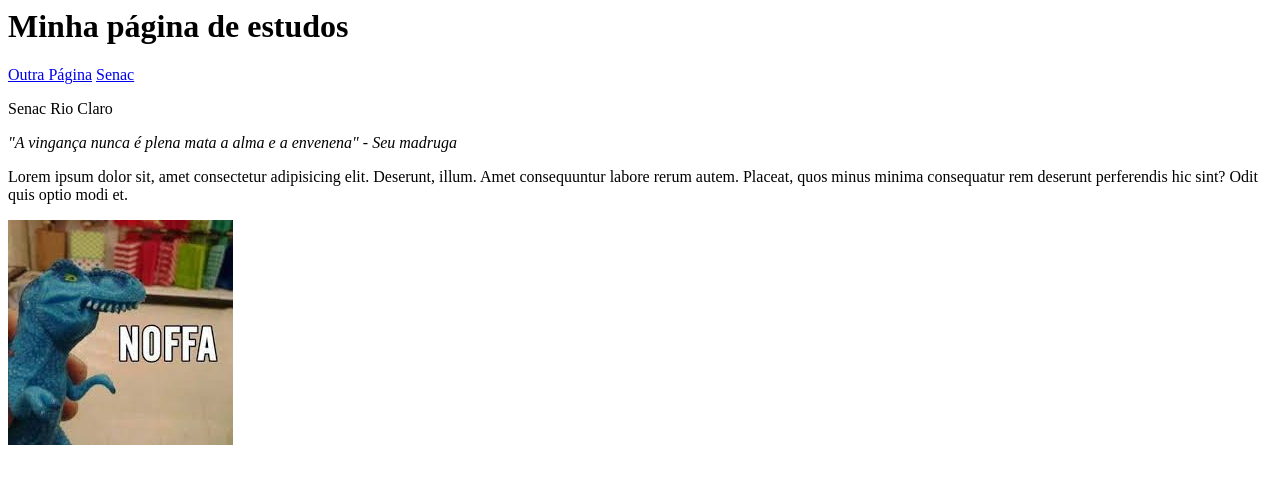
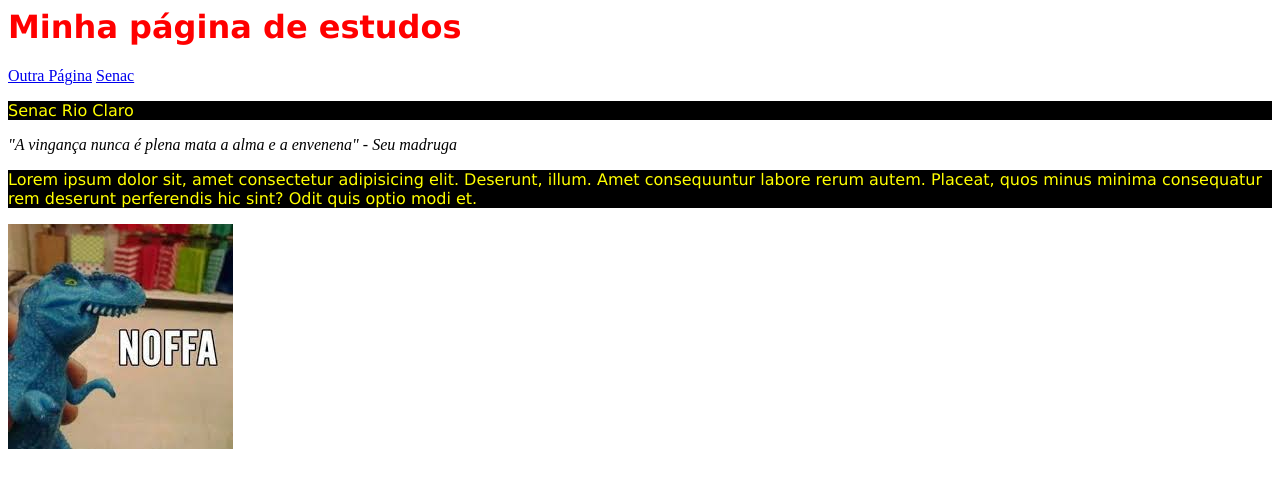
Before and after one commit to WileyReis/primeirapagina, a plain HTML site: page index.html in a window 1280 px wide. Drawn offline with Linux system fonts and the light colour scheme.

Commit message:
Add files via upload

```diff
--- a/index.html
+++ b/index.html
@@ -1,6 +1,18 @@
 <html>
 <head>
     <title>Minha Página</title>
+    <style>
+        p {
+            color: yellow;
+            background-color: black;
+        font-family: Verdana, Geneva, Tahoma, sans-serif;
+
+        }
+
+        h1 {font-family: Verdana, Geneva, Tahoma, sans-serif;
+        color: red;
+    }
+    </style>
 </head>
 <body>
     <h1>Minha página de estudos</h1>
```
